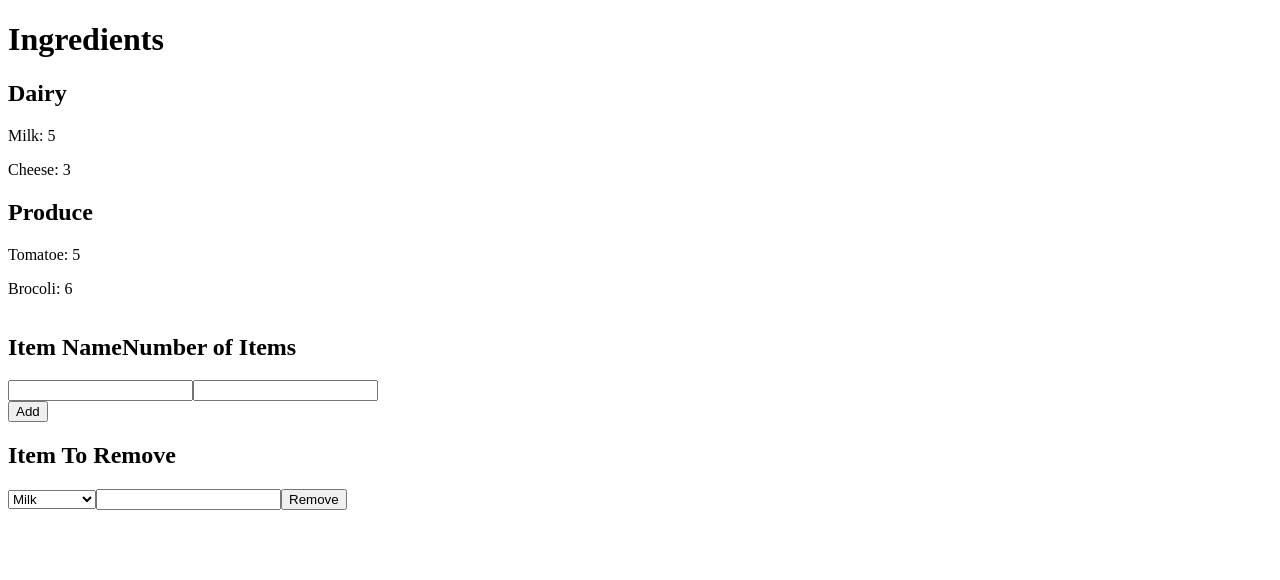
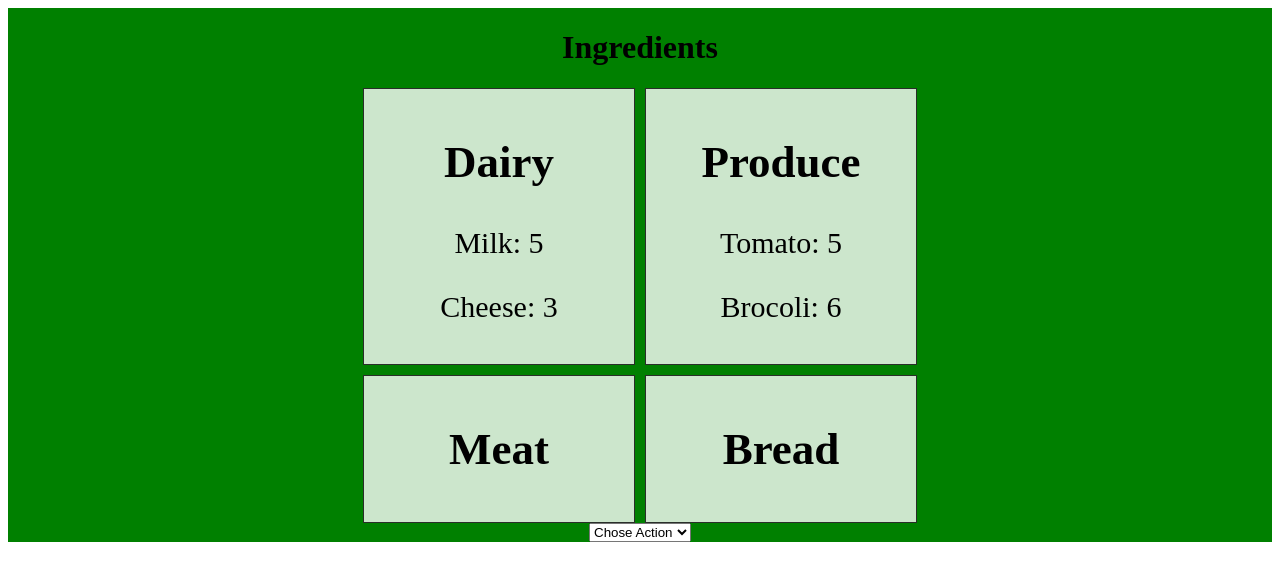
Before and after one commit to OLD-itdev162-fa2024/timothy-cavender-p2, an Angular app in the folder client/: page /fridge in a window 1280 px wide. Shown: the top 580 px of the page. Built offline with nearby package versions, Linux system fonts and the light colour scheme.

Commit message:
Fridge-Design

```diff
--- a/client/src/app/fridge/fridge.component.css
+++ b/client/src/app/fridge/fridge.component.css
@@ -1,4 +1,46 @@
-.Add-Items{
+.main {
+    background-color: green;
+    width: 100%;
     display: flex;
-    flex-direction: row;
+    flex-direction: column;
+    justify-content: center;
+    align-items: center;
+    margin: 0;
 }
+
+.grid-container {
+    display: grid;
+    grid-template-columns: auto auto;
+    /* This creates two columns */
+    gap: 10px;
+    /* This is the gap between the grid items */
+}
+.grid-item {
+    background-color: rgba(255, 255, 255, 0.8);
+    border: 1px solid rgba(0, 0, 0, 0.8);
+    padding: 10px;
+    font-size: 30px;
+    text-align: center;
+    width: 250px;
+}
+.Add-Items {
+    text-align: center;
+    margin-right: 10px;
+}
+.Add-Container {
+
+}
+.Add-Container div {
+    display: flex;
+    justify-content: center;
+}
+.Add-Remove-Items{
+    text-align: center;
+    margin-right: 10px;
+}
+button {
+    display: block;
+    margin:auto;
+    padding: auto;
+
+}
--- a/client/src/app/fridge/fridge.component.html
+++ b/client/src/app/fridge/fridge.component.html
@@ -1,37 +1,64 @@
+<div class="main">
     <!--Displays my active ingredients-->
     <h1>Ingredients</h1>
-<div *ngFor="let ing of ingredients">
+    <div class="grid-container">
+        <div *ngFor="let ing of ingredients" class="grid-item">
             <h2>{{ing.name}}</h2>
             <div *ngFor="let item of ing.value">
                 <p>{{item.name}}: {{item.value}}</p>
             </div>
         </div>
+    </div>
 
 
+        <select (change)="onSelect($event.target.value)">
+            <option *ngFor="let option of options" [value]="option.value">{{option.name}}</option>
+        </select>
 
+        <div class="Add-Items" *ngIf="selectedOption === 'add'">
+            <h1>Add Items To Your Refrigerator</h1>
+            <!--Buttons and text box to add ingredients-->
+            <div class="Add-Container">
                 <div>
-    <!--Buttons and text box to add ingredients-->
-    <div class="Add-Remove-Items" >
-        <div class="Add-Items">
-            <h2>Item Name</h2>
-            <h2>Number of Items</h2>
-        </div>
-        <div class="Add-Items">
-            <input type="text">
+                    <h3>Item Name</h3>
                     <input type="text">
                 </div>
+                <div>
+                    <h3>Quantity</h3>
+                    <input type="text">
+                </div>
+            </div>
+            <button type="submit" id="Add-Button">Add Item To Fridge</button>
+        </div>
 
-        <button type="submit">Add</button>
-    </div>
-    <!--Buttons and drop down box to remove ingredients-->
-    <div class="Add-Remove-Items">
-        <h2>Item To Remove</h2>
-        <select>
+        <div class="Remove-Items" *ngIf="selectedOption === 'remove'">
+            <h1 class="remove">Remove Items from your Refrigerator</h1>
+            <div class="Remove-Container" class="remove">
+                <h3>Item To Remove</h3>
+                <select class="Add-Remove-Items">
                     <optgroup *ngFor="let ingredient of ingredients" label="{{ingredient.name}}">
                         <option *ngFor="let item of ingredient.value">{{item.name}}</option>
                     </optgroup>
                 </select>
                 <input type="text">
-        <button type="submit">Remove</button>
             </div>
+            <button type="submit" class="remove">Remove</button>
         </div>
+
+    <!--<div class="Add-Remove-Items">
+
+
+        <div class="add">
+        <h1 class="remove">Remove Items from your Refrigerator</h1>
+        <div class="Remove-Container" class="remove">
+            <h3>Item To Remove</h3>
+            <select class="Add-Remove-Items">
+                <optgroup *ngFor="let ingredient of ingredients" label="{{ingredient.name}}">
+                    <option *ngFor="let item of ingredient.value">{{item.name}}</option>
+                </optgroup>
+            </select>
+            <input type="text">
+        </div>
+        <button type="submit" class="remove">Remove</button>
+    </div>
+</div>-->
--- a/client/src/app/fridge/fridge.component.ts
+++ b/client/src/app/fridge/fridge.component.ts
@@ -7,17 +7,31 @@ import { Component, OnInit } from '@angular/core';
 
 
 export class FridgeComponent implements OnInit {
+  selectedOption: string;
+  options = [
+    {name:'Chose Action', value: 'none'},
+    { name: 'Add', value: 'add' },
+    { name: 'Remove', value: 'remove' }
+  ];
 
   /*Import this from database.  */
   ingredients: any = [
     {name: "Dairy", value: [
-      {name: "Milk", value: 5},
-      {name: "Cheese", value: 3}
+        {name: "Milk", value: 5},
+        {name: "Cheese", value: 3}
       ]
     },
     {name: "Produce", value: [
-      {name: "Tomatoe", value: 5},
-      {name: "Brocoli", value: 6}
+        {name: "Tomato", value: 5},
+        {name: "Brocoli", value: 6}
+      ]
+    },
+    {name: "Meat", value: [
+
+      ]
+    },
+    {name: "Bread", value: [
+
       ]
     }
 
@@ -31,5 +45,8 @@ export class FridgeComponent implements OnInit {
 
     //Will also need to add/remove ingredients
   }
+  onSelect(option: string) {
+    this.selectedOption = option;
+  }
 
 }
```
Lines whose indentation alone changed are shown as unchanged.
